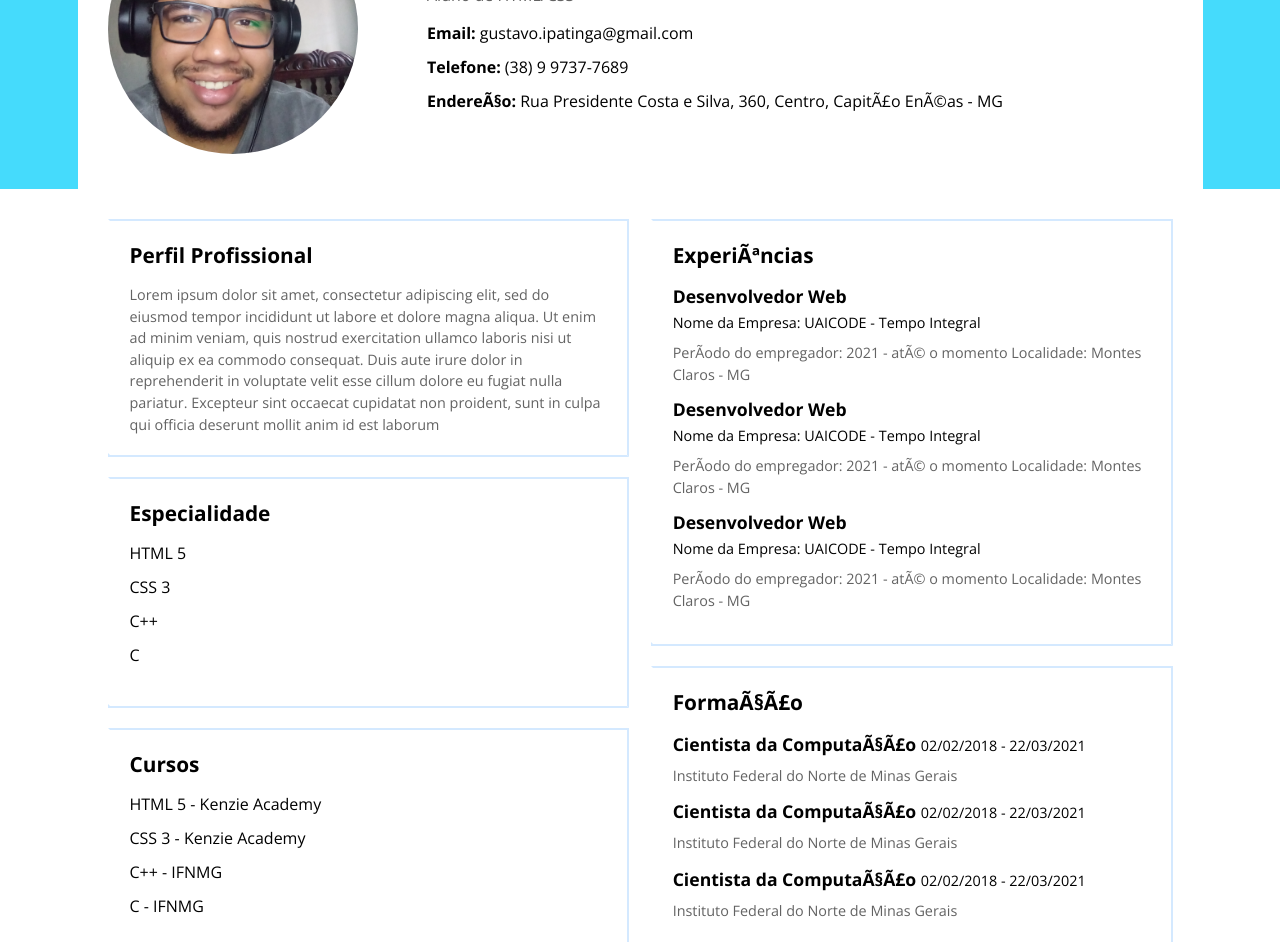
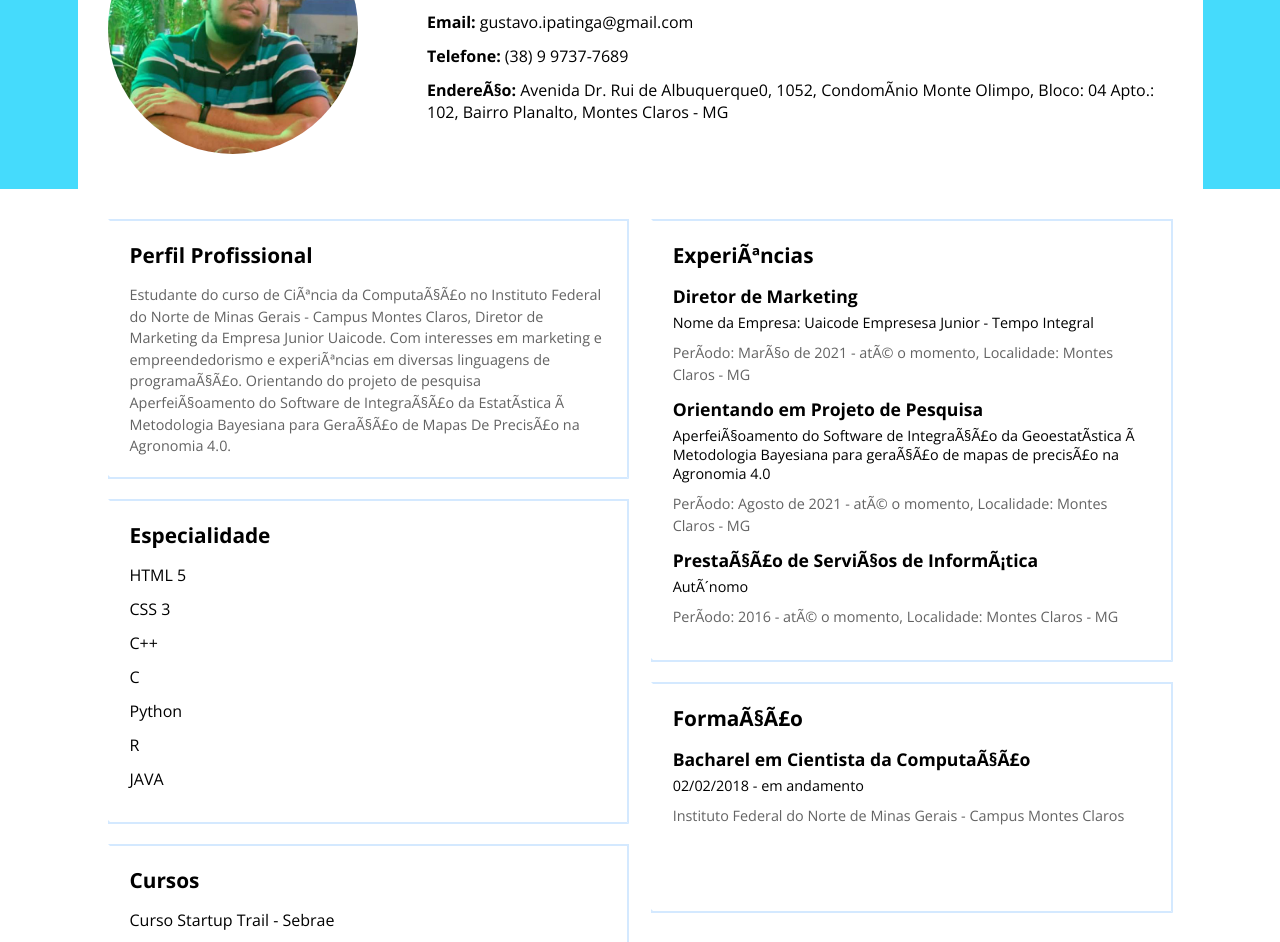
Before and after one commit to Gustavornd/Portifolio, a plain HTML site: page index.html in a window 1280 px wide. Shown: the part 156-1098 px from the top of the page. Drawn offline with nearby package versions, Linux system fonts and the light colour scheme.

Commit message:
commit - 15/05/2022

```diff
--- a/index.html
+++ b/index.html
@@ -27,15 +27,15 @@
                         <!-- CAIXA DA FOTO DE PERFIL-->
                         <div class="coluna coluna-esquerda">
                             <figure>
-                                <img src="/assets/img/Foto de perfil.jpg" alt="Gustavo Rafael">
+                                <img src="/assets/img/me.jpg" alt="Gustavo Rafael">
                                 <figcaption class="hidden">Gustavo Rafael</figcaption>
                             </figure>
                         </div>
 
                         <!--INFORMAÕES PESSOAIS-->
                         <div class="coluna coluna-direita">
-                            <h1>Gustavo Rafael</h1>
-                            <p>Aluno de HTML/CSS</p>
+                            <h1>Gustavo Rafael Nunes Durães</h1>
+                            <p>Bacharel em Ciência da Computação</p>
 
                             <ul>
                                 <li>
@@ -48,7 +48,7 @@
                                     <a  href="https://www.google.com.br/maps/place/R.+Pres.+Costa+E+Silva,+360+-+A+Definir,+Cap.+Enéas+-+MG,+39472-000/@-16.3249508,-43.716754,17z/data=!3m1!4b1!4m5!3m4!1s0x7536357fb86c28d:0x679e42ca537c2e66!8m2!3d-16.324956!4d-43.71456"
                                         target="_blank"
                                     ><strong>Endereço: </strong>
-                                    Rua Presidente Costa e Silva, 360, Centro, Capitão Enéas - MG</a>
+                                    Avenida Dr. Rui de Albuquerque0, 1052, Condomínio Monte Olimpo, Bloco: 04 Apto.: 102, Bairro Planalto, Montes Claros - MG</a>
                                 </li>
                             </ul>
 
@@ -68,10 +68,10 @@
                                 <section>
                                     <span class="topo-direita"></span>
                                     <h2>Perfil Profissional</h2>
-                                    <p>Lorem ipsum dolor sit amet, consectetur adipiscing elit, sed do eiusmod tempor incididunt ut labore
-                                        et dolore magna aliqua. Ut enim ad minim veniam, quis nostrud exercitation ullamco laboris nisi ut aliquip ex
-                                        ea commodo consequat. Duis aute irure dolor in reprehenderit in voluptate velit esse cillum dolore eu fugiat nulla pariatur.
-                                        Excepteur sint occaecat cupidatat non proident, sunt in culpa qui officia deserunt mollit anim id est laborum</p>
+                                    <p>Estudante do curso de Ciência da Computação no Instituto Federal do Norte de Minas Gerais - Campus Montes Claros,
+                                        Diretor de Marketing da Empresa Junior Uaicode. Com interesses em marketing e empreendedorismo e experiências em diversas linguagens de
+                                        programação. Orientando do projeto de pesquisa Aperfeiçoamento do Software de Integração da Estatística à Metodologia Bayesiana para Geração de
+                                        Mapas De Precisão na Agronomia 4.0.</p>
                                     <span class="baixo-esquerda"></span>
                                     </section>
 
@@ -83,6 +83,9 @@
                                         <li>CSS 3</li>
                                         <li>C++</li>
                                         <li>C</li>
+                                        <li>Python</li>
+                                        <li>R</li>
+                                        <li>JAVA</li>
                                     </ul>
                                     <span class="baixo-esquerda"></span>
                                 </section>
@@ -91,10 +94,10 @@
                                     <span class="topo-direita"></span>
                                     <h2>Cursos</h2>
                                     <ul>
-                                        <li>HTML 5 - Kenzie Academy</li>
-                                        <li>CSS 3 - Kenzie Academy</li>
-                                        <li>C++ - IFNMG</li>
-                                        <li>C - IFNMG</li>
+                                        <li>Curso Startup Trail - Sebrae</li>
+                                        <li>Inglês Intermerdiário - Evolute (em andamento)</li>
+                                        <li>Desenvolvedor Web - Udemy (em andamento)</li>
+                                        <li>Gestão de Projetos 5: Como executar, monitorar, controlar e encerrar projetos - Escola Virtual Fundação Bradesco</li>
                                     </ul>
                                     <span class="baixo-esquerda"></span>
                                 </section>
@@ -109,19 +112,19 @@
                                     <h2>Experiências</h2>
                                     <ul>
                                         <li>
-                                            <h3>Desenvolvedor Web</h3>
-                                            <strong>Nome da Empresa: UAICODE - Tempo Integral</strong>
-                                            <p>Período do empregador: 2021 - até o momento Localidade: Montes Claros - MG</p>
+                                            <h3>Diretor de Marketing</h3>
+                                            <strong>Nome da Empresa: Uaicode Empresesa Junior - Tempo Integral</strong>
+                                            <p>Período: Março de 2021 - até o momento, Localidade: Montes Claros - MG</p>
                                         </li>
                                         <li>
-                                            <h3>Desenvolvedor Web</h3>
-                                            <strong>Nome da Empresa: UAICODE - Tempo Integral</strong>
-                                            <p>Período do empregador: 2021 - até o momento Localidade: Montes Claros - MG</p>
+                                            <h3>Orientando em Projeto de Pesquisa</h3>
+                                            <strong>Aperfeiçoamento do Software de Integração da Geoestatística à Metodologia Bayesiana para geração de mapas de precisão na Agronomia 4.0</strong>
+                                            <p>Período: Agosto de 2021 - até o momento, Localidade: Montes Claros - MG</p>
                                         </li>
                                         <li>
-                                            <h3>Desenvolvedor Web</h3>
-                                            <strong>Nome da Empresa: UAICODE - Tempo Integral</strong>
-                                            <p>Período do empregador: 2021 - até o momento Localidade: Montes Claros - MG</p>
+                                            <h3>Prestação de Serviços de Informática</h3>
+                                            <strong>Autônomo</strong>
+                                            <p>Período: 2016 - até o momento, Localidade: Montes Claros - MG</p>
                                         </li>
 
                                     </ul>
@@ -133,16 +136,8 @@
                                     <h2>Formação</h2>
                                     <ul>
                                         <li>
-                                            <h3>Cientista da Computação <strong>02/02/2018 - 22/03/2021</strong></h3>
-                                            <p>Instituto Federal do Norte de Minas Gerais</p>
-                                        </li>
-                                        <li>
-                                            <h3>Cientista da Computação <strong>02/02/2018 - 22/03/2021</strong></h3>
-                                            <p>Instituto Federal do Norte de Minas Gerais</p>
-                                        </li>
-                                        <li>
-                                            <h3>Cientista da Computação <strong>02/02/2018 - 22/03/2021</strong></h3>
-                                            <p>Instituto Federal do Norte de Minas Gerais</p>
+                                            <h3>Bacharel em Cientista da Computação <strong>02/02/2018 - em andamento</strong></h3>
+                                            <p>Instituto Federal do Norte de Minas Gerais - Campus Montes Claros</p>
                                         </li>
                                     </ul>
                                     <span class="baixo-esquerda"></span>
@@ -162,10 +157,10 @@
                                 <a href="mailto:gustavo.ipatinga@gmail.com"><strong>Email:</strong> gustavo.ipatinga@gmail.com</a>
                             </li>
                             <li>
-                                <a href="tel:5538997377689"><strong>Telefone:</strong> (38)9 97377689</a>
+                                <a href="tel:5538997377689"><strong>Telefone:</strong> (38)99737-7689</a>
                             </li>
                             <li>
-                                <a href="#"><strong>Endereço:</strong> Rua Presidente Costa e Silva, 360, Centro, Capitão Enéas - MG</a>
+                                <a href="#"><strong>Endereço:</strong> Avenida Dr. Rui de Albuquerque0, 1052, Condomínio Monte Olimpo, Bloco: 04 Apto.: 102, Bairro Planalto, Montes Claros - MG</a>
                             </li>
                         </ul>
                     </nav>
@@ -173,25 +168,25 @@
                     <nav>
                         <ul class="redes-sociais">
                             <li>
-                                <a href="#">
+                                <a href="https://www.linkedin.com/in/gustavo-rafael-nunes-durães-03ab01214/">
                                     <img src="assets/img/linkedin.svg" alt="Linkedin">
                                     <p>Linkedin</p>
                                 </a>
                             </li>
                             <li>
-                                <a href="#">
+                                <a href="https://github.com/Gustavornd">
                                     <img src="assets/img/github-big-logo.svg" alt="GitHub">
                                     <p>GitHub</p>
                                 </a>
                             </li>
                             <li>
-                                <a href="#">
+                                <a href="https://www.facebook.com/gustavorafel.nunesduraes">
                                     <img src="assets/img/facebook-app-symbol.svg" alt="Facebook">
                                     <p>Facebook</p>
                                 </a>
                             </li>
                             <li>
-                                <a href="#">
+                                <a href="https://www.instagram.com/gusta_snorlax/">
                                     <img src="assets/img/instagram.svg" alt="Instagram">
                                     <p>Instagram</p>
                                 </a>
```
Also changed, not shown: assets/img/me.jpg (added).
